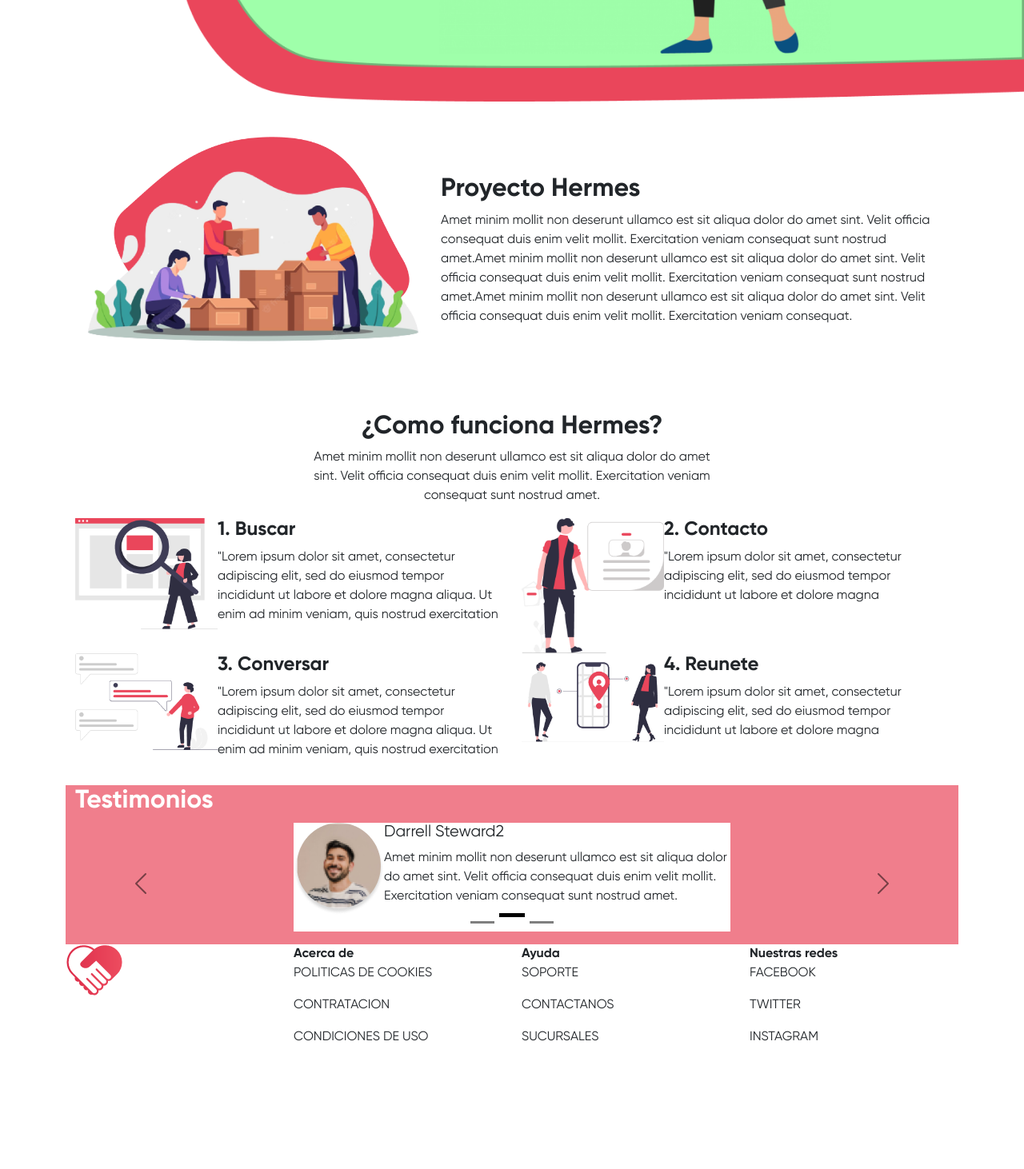
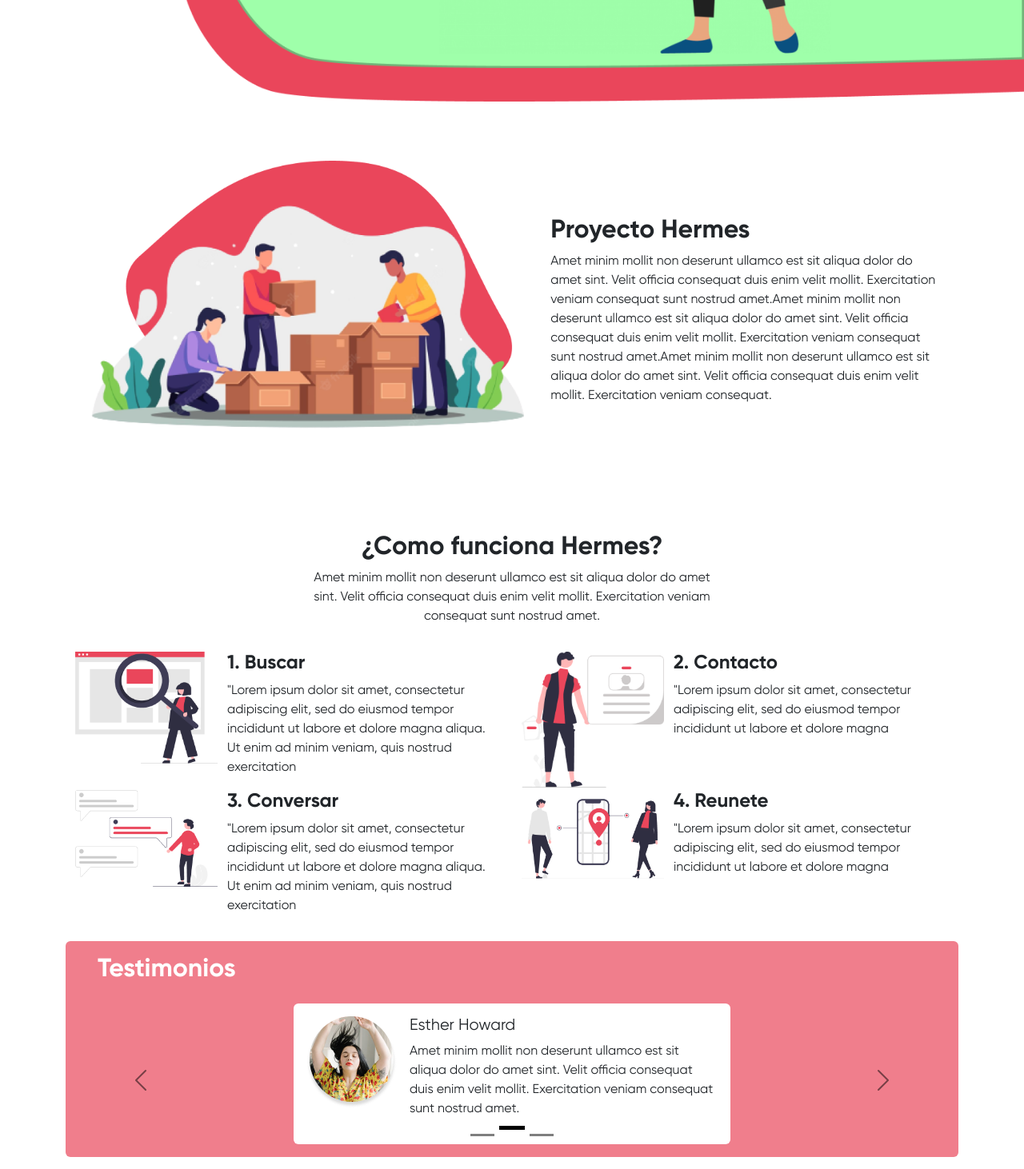
Before and after one commit to No-Country/s4-02-t-python-frontend, a React (Create React App) app: page / in a window 1280 px wide. Shown: the part 760-2222 px from the top of the page at 80% size. Before the commit the page ends 2085 px from the top, so only its background shows below. Built offline with nearby package versions, Linux system fonts and the light colour scheme.

Commit message:
landing page styling

```diff
--- a/src/components/pages/home/Home.jsx
+++ b/src/components/pages/home/Home.jsx
@@ -9,14 +9,15 @@ import contactoImg from '../../../assets/home/undraw_profile_details_re_ch9r1.pn
 import conversarImg from '../../../assets/home/undraw_personal_text_re_vqj31.png';
 import reuneteImg from '../../../assets/home/undraw_term_sheet_re_ju7s1.png';
 import testimonialAvatar from '../../../assets/home/pfp1.png';
+import testimonialAvatarSecond from '../../../assets/home/pfp2.png';
 
 
 export default function Home() {
   return (
     <main className='container'>
       <img src={figureImg} alt="figure" className='figure-img img-fluid position-absolute end-0 mh-100'/>
-      <section className='container col-5 ms-0 vh-100'>
-        <h1><strong>¿Sabias que puedes donar medicamentos en la app
+      <section className='container col-5 ms-0 pt-3 vh-100'>
+        <h1 className='mt-3'><strong>¿Sabias que puedes donar medicamentos en la app
           <span className='text-primary'> Hermes?</span>
         </strong></h1>
         <p>Lorem ipsum dolor sit amet, consectetur adipiscing elit, sed do eiusmod tempor incididunt ut labore et dolore magna aliqua.</p>
@@ -27,9 +28,9 @@ export default function Home() {
       </section>
 
       {/* proyecto hermes */}
-      <section className='container d-flex'>
+      <section className='container d-flex py-3'>
         <div>
-          <img src={proyectoHermesImg} alt="proyecto-hermes" className='img-fluid' />
+          <img src={proyectoHermesImg} alt="proyecto-hermes" className='img-fluid vw-100' />
         </div>
         <article className='container my-auto'>
           <h2><strong>Proyecto Hermes</strong></h2>
@@ -39,7 +40,7 @@ export default function Home() {
 
       {/* como funciona hermes */}
       <section className='container'>
-        <div className='container col-6 text-center'>
+        <div className='container col-6 text-center pb-3'>
           <h2><strong>¿Como funciona Hermes?</strong></h2>
           <p>Amet minim mollit non deserunt ullamco est sit aliqua dolor do amet sint. Velit officia consequat duis enim velit mollit. Exercitation veniam consequat sunt nostrud amet.</p>
         </div>
@@ -51,7 +52,7 @@ export default function Home() {
               <img src={buscarImg} alt="proyecto-hermes" className='img-fluid' />
             </div>
 
-            <div>
+            <div className='container'>
               <h4><strong>1. Buscar</strong></h4>
               <p>"Lorem ipsum dolor sit amet, consectetur adipiscing elit, sed do eiusmod tempor incididunt ut labore et dolore magna aliqua. Ut enim ad minim veniam, quis nostrud exercitation</p>
             </div>
@@ -62,7 +63,7 @@ export default function Home() {
               <img src={contactoImg} alt="proyecto-hermes" className='img-fluid' />
             </div>
 
-            <div>
+            <div className='container'>
               <h4><strong>2. Contacto</strong></h4>
               <p>"Lorem ipsum dolor sit amet, consectetur adipiscing elit, sed do eiusmod tempor incididunt ut labore et dolore magna</p>
             </div>
@@ -73,7 +74,7 @@ export default function Home() {
               <img src={conversarImg} alt="proyecto-hermes" className='img-fluid' />
             </div>
 
-            <div>
+            <div className='container'>
               <h4><strong>3. Conversar</strong></h4>
               <p>"Lorem ipsum dolor sit amet, consectetur adipiscing elit, sed do eiusmod tempor incididunt ut labore et dolore magna aliqua. Ut enim ad minim veniam, quis nostrud exercitation</p>
             </div>
@@ -84,7 +85,7 @@ export default function Home() {
               <img src={reuneteImg} alt="proyecto-hermes" className='img-fluid' />
             </div>
 
-            <div>
+            <div className='container'>
               <h4><strong>4. Reunete</strong></h4>
               <p>"Lorem ipsum dolor sit amet, consectetur adipiscing elit, sed do eiusmod tempor incididunt ut labore et dolore magna</p>
             </div>
@@ -93,44 +94,46 @@ export default function Home() {
       </section>
 
       {/* testimonios */}
-      <section className='container bg-primary'>
-        <h2 className='text-white'><strong>Testimonios</strong></h2>
+      <section className='container bg-primary rounded mb-3'>
+        <div className='container'>
+          <h2 className='text-white p-3'><strong>Testimonios</strong></h2>
+        </div>
         <Carousel className='mx-auto' variant='dark'>
           <Carousel.Item className='mb-3'>
-            <div className='d-flex w-50 mx-auto bg-white'>
+            <div className='d-flex w-50 mx-auto bg-white rounded p-3'>
               <img
                 className="img-fluid h-50"
                 src={testimonialAvatar}
                 alt="First slide"
               />
-              <div className='mb-3'>
-                <h5>Darrell Steward1</h5>
+              <div className='ms-3'>
+                <h5>Darrell Steward</h5>
                 <p>Amet minim mollit non deserunt ullamco est sit aliqua dolor do amet sint. Velit officia consequat duis enim velit mollit. Exercitation veniam consequat sunt nostrud amet.</p>
               </div>
             </div>
           </Carousel.Item>
           <Carousel.Item className='mb-3'>
-            <div className='d-flex w-50 mx-auto bg-white'>
+            <div className='d-flex w-50 mx-auto bg-white rounded p-3'>
+              <img
+                className="img-fluid h-50"
+                src={testimonialAvatarSecond}
+                alt="First slide"
+              />
+              <div className='ms-3'>
+                <h5>Esther Howard</h5>
+                <p>Amet minim mollit non deserunt ullamco est sit aliqua dolor do amet sint. Velit officia consequat duis enim velit mollit. Exercitation veniam consequat sunt nostrud amet.</p>
+              </div>
+            </div>
+          </Carousel.Item>
+          <Carousel.Item className='mb-3'>
+            <div className='d-flex w-50 mx-auto bg-white rounded p-3'>
               <img
                 className="img-fluid h-50"
                 src={testimonialAvatar}
                 alt="First slide"
               />
-              <div className='mb-3'>
-                <h5>Darrell Steward2</h5>
-                <p>Amet minim mollit non deserunt ullamco est sit aliqua dolor do amet sint. Velit officia consequat duis enim velit mollit. Exercitation veniam consequat sunt nostrud amet.</p>
-              </div>
-            </div>
-          </Carousel.Item>
-          <Carousel.Item className='mb-3'>
-            <div className='d-flex w-50 mx-auto bg-white'>
-              <img
-                className="img-fluid h-50"
-                src={testimonialAvatar}
-                alt="First slide"
-              />
-              <div className='mb-3'>
-                <h5>Darrell Steward3</h5>
+              <div className='ms-3'>
+                <h5>Esther Howard</h5>
                 <p>Amet minim mollit non deserunt ullamco est sit aliqua dolor do amet sint. Velit officia consequat duis enim velit mollit. Exercitation veniam consequat sunt nostrud amet.</p>
               </div>
             </div>
```
Also changed, not shown: src/assets/home/pfp2.png (added).
